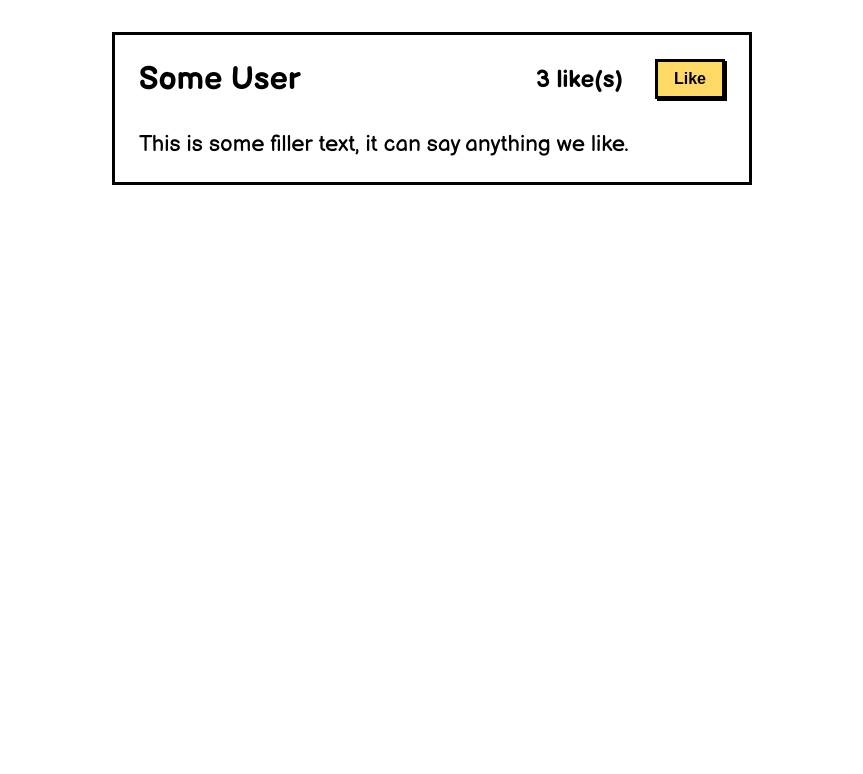
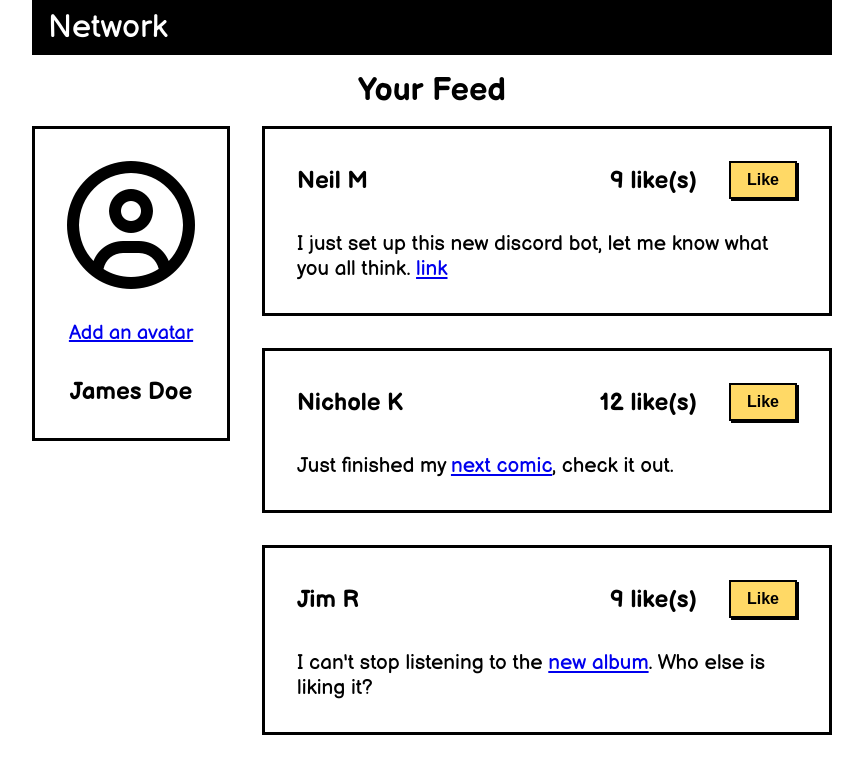
Before and after one commit to tajohnson0316/likes-assignment, a plain HTML site: page index.html in a window 1280 px wide. Shown: the whole page, without its empty margins (208-1071 px from the left). Drawn offline with Linux system fonts and the light colour scheme.

Commit message:
Part 2 of assignment

```diff
--- a/index.html
+++ b/index.html
@@ -6,17 +6,74 @@
     <meta name="viewport" content="width=device-width, initial-scale=1.0" />
     <title>Likes</title>
     <link rel="stylesheet" href="style.css" />
+    <script
+      src="https://kit.fontawesome.com/5ea2e37ae4.js"
+      crossorigin="anonymous"
+    ></script>
   </head>
   <body class="container">
-    <main class="card">
-      <div class="user-line flex">
-        <h1>Some User</h1>
-        <h2><scan id="likes">3</scan> like(s)</h2>
-        <button class="btn" onclick="like(likes)">Like</button>
+    <!-- nav starts -->
+    <nav>Network</nav>
+    <!-- h1 starts -->
+    <h1>Your Feed</h1>
+    <!-- main starts -->
+    <main class="container flex align-start">
+      <div class="card">
+        <!-- profile card starts -->
+        <section class="profile-card">
+          <i class="fa-regular fa-circle-user"></i>
+          <a href="#">Add an avatar</a>
+          <h2>James Doe</h2>
+        </section>
       </div>
-      <div class="line">
-        <p>This is some filler text, it can say anything we like.</p>
-      </div>
+      <section class="posts">
+        <!-- card starts here -->
+        <div class="card">
+          <!-- post starts -->
+          <div class="post">
+            <div class="user-likes-line flex">
+              <h2 class="poster-name">Neil M</h2>
+              <h2><scan id="likes1">9</scan> like(s)</h2>
+              <button class="btn" onclick="like(likes1)">Like</button>
+            </div>
+            <div class="content-line">
+              <p>
+                I just set up this new discord bot, let me know what you all
+                think. <a href="#">link</a>
+              </p>
+            </div>
+          </div>
+        </div>
+        <div class="card">
+          <!-- post starts -->
+          <div class="post">
+            <div class="user-likes-line flex">
+              <h2 class="poster-name">Nichole K</h2>
+              <h2><scan id="likes2">12</scan> like(s)</h2>
+              <button class="btn" onclick="like(likes2)">Like</button>
+            </div>
+            <div class="content-line">
+              <p>Just finished my <a href="#">next comic</a>, check it out.</p>
+            </div>
+          </div>
+        </div>
+        <div class="card">
+          <!-- post starts -->
+          <div class="post">
+            <div class="user-likes-line flex">
+              <h2 class="poster-name">Jim R</h2>
+              <h2><scan id="likes3">9</scan> like(s)</h2>
+              <button class="btn" onclick="like(likes3)">Like</button>
+            </div>
+            <div class="content-line">
+              <p>
+                I can't stop listening to the <a href="#">new album</a>. Who
+                else is liking it?
+              </p>
+            </div>
+          </div>
+        </div>
+      </section>
     </main>
     <script src="script.js"></script>
   </body>
--- a/style.css
+++ b/style.css
@@ -1,8 +1,9 @@
 @import url('https://fonts.googleapis.com/css2?family=Balsamiq+Sans:wght@400;700&display=swap');
 
+/* util classes */
 * {
+    padding: 0;
     margin: 0;
-    padding: 0;
     box-sizing: border-box;
 }
 
@@ -11,8 +12,8 @@ body {
 }
 
 .container {
-    width: 50%;
     margin: 0 auto;
+    width: 800px;
 }
 
 .flex {
@@ -22,30 +23,65 @@ body {
     gap: 2rem;
 }
 
+.align-start {
+    align-items: flex-start;
+}
+
+nav {
+    padding: .5rem 1rem;
+    background-color: black;
+    color: white;
+    font-size: 2rem;
+}
+
+h1 {
+    padding: 1rem 0;
+    text-align: center;
+}
+
+main {
+    width: 60%;
+}
+
 .card {
-    margin-top: 2rem;
-    padding: 1.5rem;
+    margin-bottom: 2rem;
+    padding: 2rem;
     border: 3px solid black;
 }
 
-.user-line {
-    justify-content: space-between;
+.poster-name {
+    flex: 2;
+}
+
+.profile-card {
+    text-align: center;
+}
+
+.profile-card i {
+    font-size: 8rem;
     margin-bottom: 2rem;
 }
 
-.line {
-    font-size: 1.4rem;
+.profile-card a {
+    display: block;
+    margin-bottom: 2rem;
+    font-size: 1.25rem;
+}
+
+.user-likes-line {
+    margin-bottom: 2rem;
 }
 
 .btn {
-    background-color: #ffd966;
     padding: .5rem 1rem;
-    border: 3px solid black;
-    box-shadow: 2px 2px black;
+    color: black;
     font-size: 1rem;
     font-weight: bold;
+    border: 2px solid black;
+    box-shadow: 2px 2px black;
+    background-color: #ffd966;
 }
 
-h1 {
-    flex: 2;
+.content-line {
+    font-size: 1.3rem;
 }
```
Also changed, not shown: images/user-image.jpg (added).
